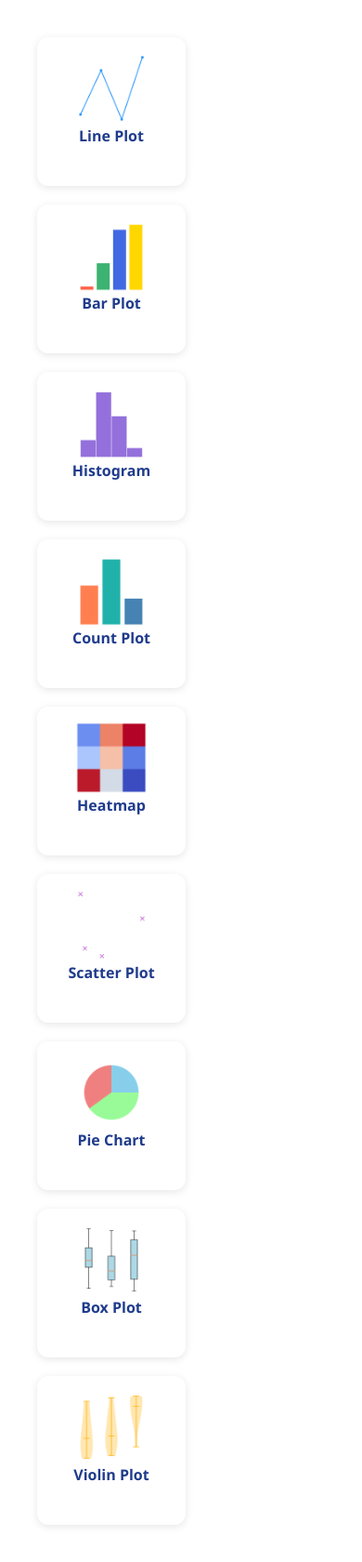
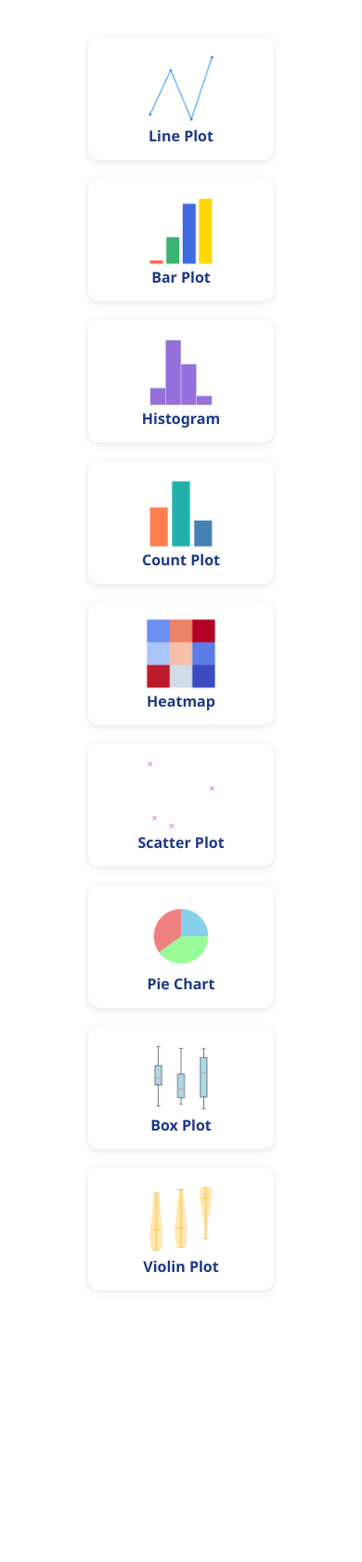
Before and after one commit to Niharika2313/Graphify, a Flask app: template app/templates/graph_gallery.html in a window 390 px wide. Shown: the part 180-1860 px from the top of the page at 93% size. After the commit the page ends 1570 px from the top, so only its background shows below. Run offline with Flask 3, Linux system fonts and the light colour scheme; the template is opened without the code that fills it: most values are stand-ins (such as "Sample title", 1, 10 or a date in 2020).

Commit message:
Adjusted grid for mobile interface

```diff
--- a/app/static/css/graph_gallery.css
+++ b/app/static/css/graph_gallery.css
@@ -13,15 +13,20 @@ header {
 
 /* Graph Grid */
 .graph-grid {
+  margin: 0 auto;
+  width: 100%;
+  max-width: 1200px;
   display: grid;
   grid-template-columns: repeat(auto-fit, minmax(180px, 1fr));
   gap: 20px;
-  padding: 40px;
+  padding: 40px 20px;
+  box-sizing: border-box;
 }
 
 .graph-card {
-  width: 160px;
-  height: 160px;
+  width: 100%; /* Let it fill the column */
+  max-width: 200px; /* Prevent it from becoming too wide */
+  height: auto;
   padding: 15px;
   text-align: center;
   background: white;
@@ -29,8 +34,8 @@ header {
   box-shadow: 0 2px 8px rgba(0, 0, 0, 0.1);
   cursor: pointer;
   transition: transform 0.2s;
+  justify-self: center;  /* Center each card in its cell */
 }
-
 
 .graph-card:hover {
   transform: scale(1.05);
```
